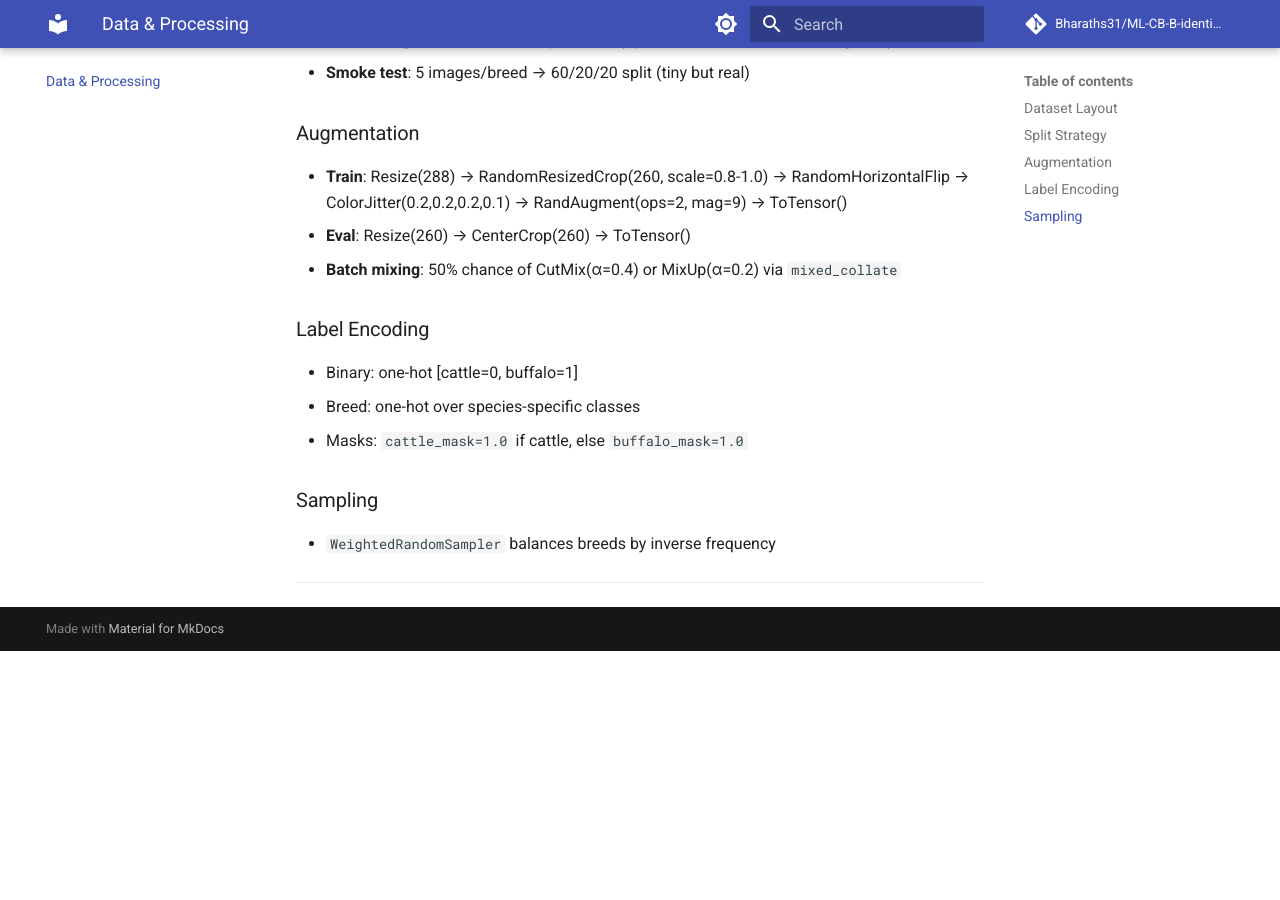
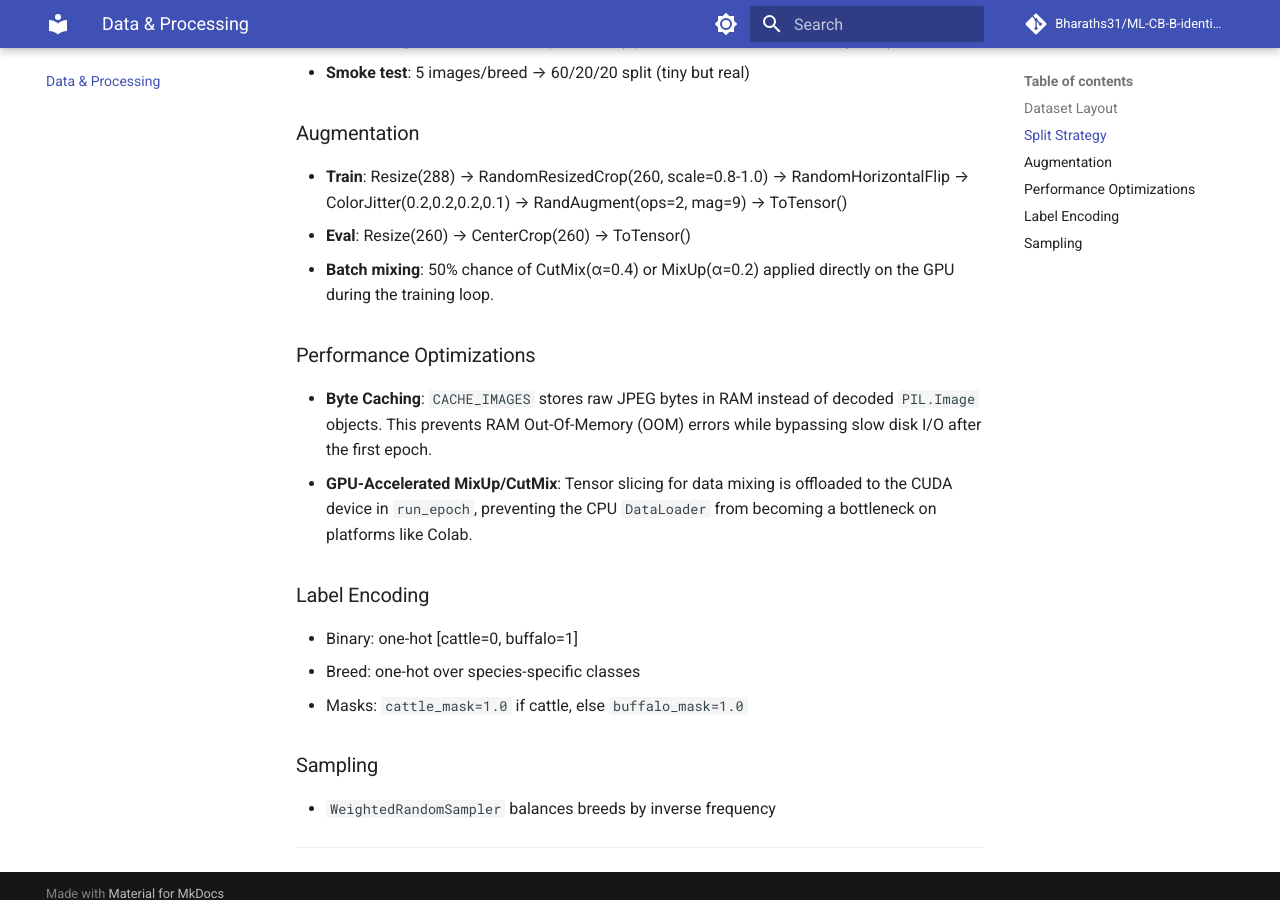
Before and after one commit to Bharaths31/ML-CB-B-identifier, an MkDocs documentation site: the page built from docs/data-pipeline.md, in a window 1280 px wide and 900 px high, scrolled down 517 px. Built offline with MkDocs 1.6.1 and Material for MkDocs 9.7.7, drawn with Linux system fonts in a browser that asks for light colours; comment, search, counter and statistics services are not loaded; before the commit the page ends 1168 px from its top, so only the background shows below that.

Commit message:
perf: optimize training by caching raw JPEG bytes and moving MixUp/CutMix augmentations to the GPU.

```diff
--- a/docs/data-pipeline.md
+++ b/docs/data-pipeline.md
@@ -23,7 +23,12 @@ data/raw/
 
 - **Train**: Resize(288) → RandomResizedCrop(260, scale=0.8-1.0) → RandomHorizontalFlip → ColorJitter(0.2,0.2,0.2,0.1) → RandAugment(ops=2, mag=9) → ToTensor()
 - **Eval**: Resize(260) → CenterCrop(260) → ToTensor()
-- **Batch mixing**: 50% chance of CutMix(α=0.4) or MixUp(α=0.2) via `mixed_collate`
+- **Batch mixing**: 50% chance of CutMix(α=0.4) or MixUp(α=0.2) applied directly on the GPU during the training loop.
+
+### Performance Optimizations
+
+- **Byte Caching**: `CACHE_IMAGES` stores raw JPEG bytes in RAM instead of decoded `PIL.Image` objects. This prevents RAM Out-Of-Memory (OOM) errors while bypassing slow disk I/O after the first epoch.
+- **GPU-Accelerated MixUp/CutMix**: Tensor slicing for data mixing is offloaded to the CUDA device in `run_epoch`, preventing the CPU `DataLoader` from becoming a bottleneck on platforms like Colab.
 
 ### Label Encoding
 
```
Also changed, not shown: .agents/knowledge/CONTEXT.md (+10 -1 lines), README.md (+2 -1 lines), docs/training-pipeline.md (+1 -0 lines), test_cache.py (added, +13 -0 lines), 3 other files.
